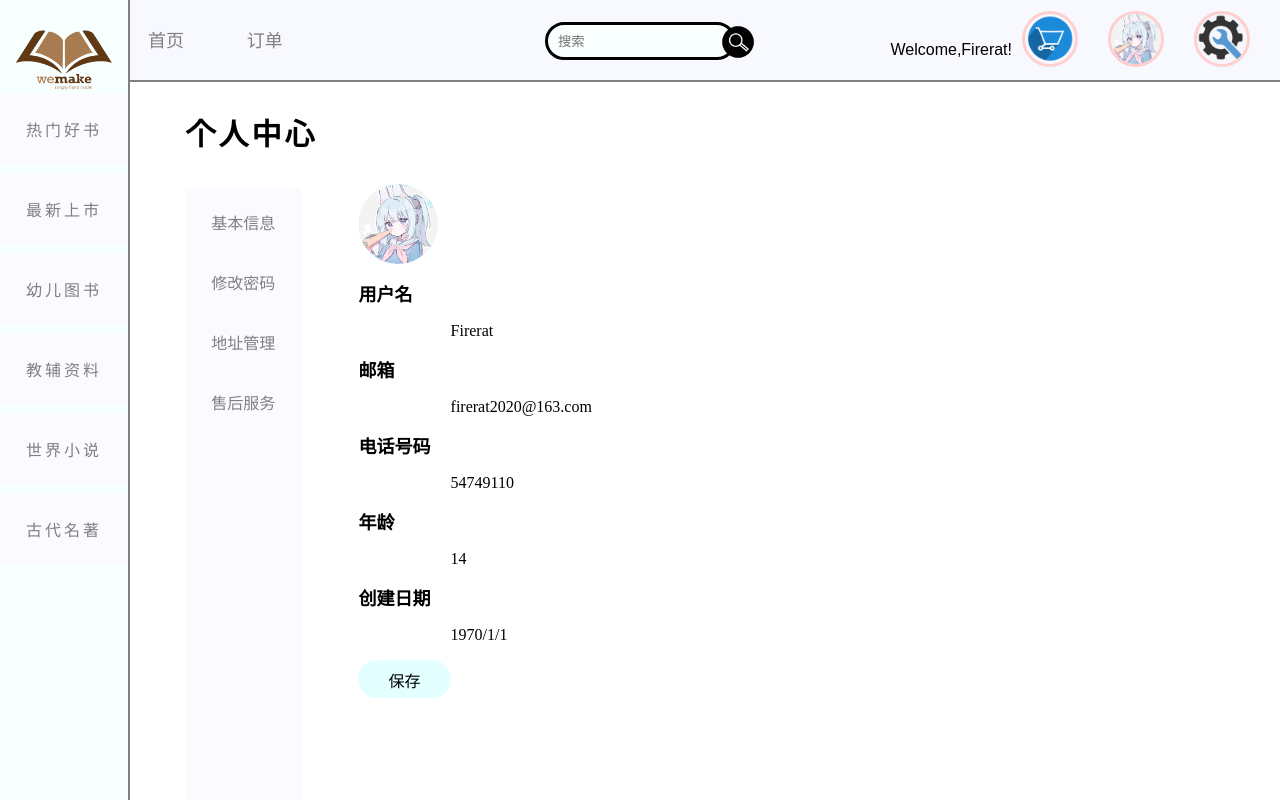
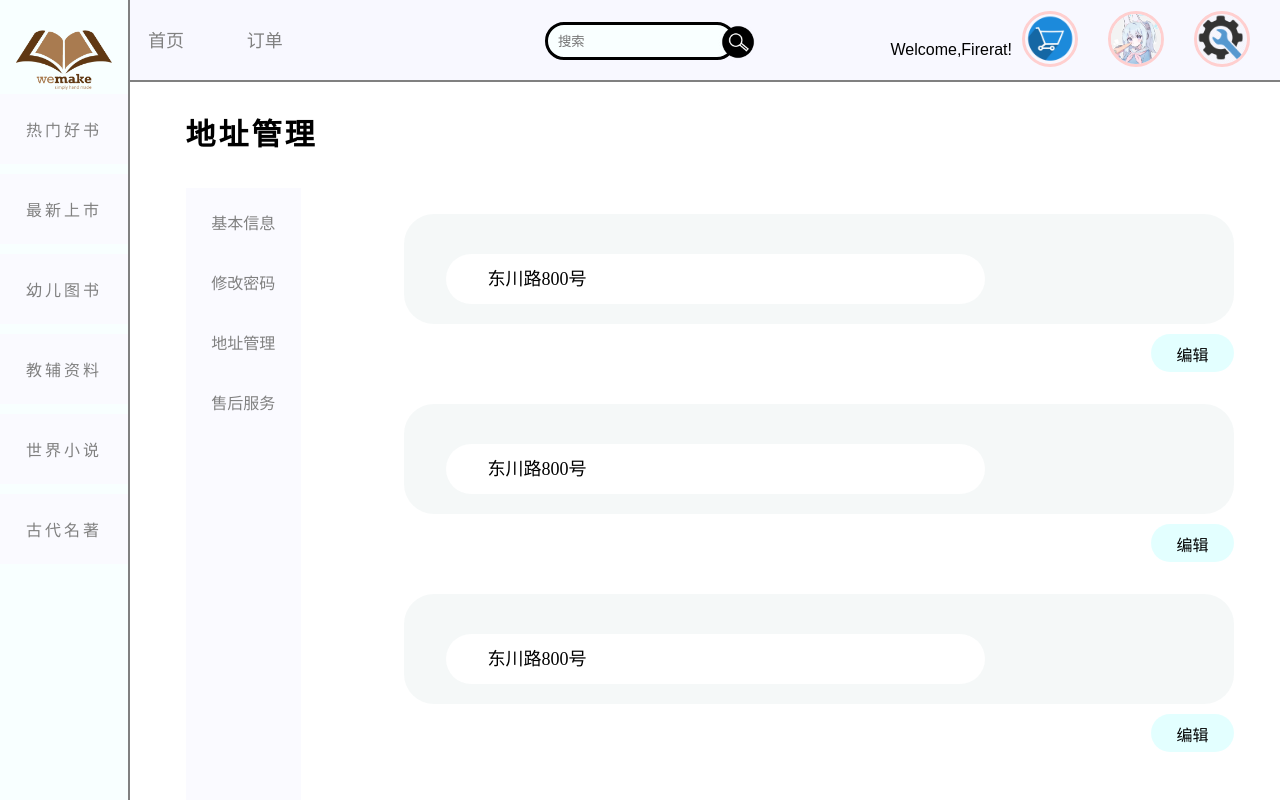
Before and after one commit to Fireratt/BookStore, a React (Create React App) app: page /Information in a window 1280 px wide. Both pictures are taken after a click on the element "地址管理". Built offline with nearby package versions, Linux system fonts and the light colour scheme.

Commit message:
add the location manage page . add a new component: buttonEditText . It is a text editor with button(Edit/Save)

```diff
--- a/src/View/Information.js
+++ b/src/View/Information.js
@@ -6,6 +6,7 @@ import "../Page.css"
 import EditableText from "../component/editableText";
 import InformationManage from "./InformationManage";
 import ChangePWPage from "./ChangePW";
+import LocationManage from "./LocationManage";
 function InformationPage(props)
 {
     let [displaying,setDisplaying] = useState(0) ;  // use to change the tag of this page ;
@@ -18,16 +19,21 @@ function InformationPage(props)
         Head : "/Source/HeadPortrait.png"
     }
     const location = [
-        {location : "东川路800号"} ,
-        {location : "东川路800号"} ,
-        {location : "东川路800号"} ,
+        {Location : "东川路800号"} ,
+        {Location : "东川路800号"} ,
+        {Location : "东川路800号"} ,
     ]
     return(
         <div id ="InformationPage">
             <TopBar/>
             <SideBar data = {props.data}/>
             <div className="ContentBlock">
-                <p className="Page_Title"> 个人中心 </p>
+                <p className="Page_Title">
+                    {displaying===0 && "个人中心"}
+                    {displaying===1 && "修改密码"}
+                    {displaying===2 && "地址管理"}
+                    {displaying===3 && "售后服务"}
+                </p>
                 <div id = "Information_SideBar">
                     <div id = "Information_Basic" className="Information_SideBtn" onClick={()=>setDisplaying(0)}>
                         基本信息
@@ -45,7 +51,7 @@ function InformationPage(props)
                 <div id = "Information_View">
                     {displaying===0 && <InformationManage data = {data}/>}
                     {displaying===1 && <ChangePWPage/>}
-                    {displaying===2 && <InformationManage data = {data}/>}
+                    {displaying===2 && <LocationManage data = {location}/>}
                     {displaying===3 && <InformationManage data = {data}/>}
                 </div>
             </div>
--- a/src/View/LocationManage.js
+++ b/src/View/LocationManage.js
@@ -1,8 +1,12 @@
 import React from "react";
-
-funtion LocationManage(props)
+import Location from "../component/Location";
+function LocationManage(props)
 {
+    let data = (props.data)?.map((unit)=><Location Location = {unit.Location}/>)
     return(
-
+        <div id = "LocationManage">
+            {data}
+        </div >
     )
 }
+export default LocationManage ;
--- a/src/component/Components.css
+++ b/src/component/Components.css
@@ -10,3 +10,68 @@
     background-color: rgba(230, 237, 238,0.4);
     border-radius: 30px ;
 }
+.Component_TextBlock
+{
+    width: 60% ;
+    margin-left: 5%;
+    margin-top: 30px;
+    margin-bottom: 30px ;
+    height: 50px;
+
+
+    font-size: large ;
+    font-family: Microsoft Yahei ,STXihei;
+
+    text-align: left;
+    line-height: 50px ;
+    padding-left: 5%;
+    border-radius: 30px ;
+    background-color: white;
+}
+.Component_TextEdit
+{
+    width: 60% ;
+    margin-left: 5%;
+    margin-top: 30px;
+    margin-bottom: 30px ;
+    height: 50px;
+
+    font-size: large ;
+    font-family: Microsoft Yahei ,STXihei;
+
+    text-align: left;
+    line-height: 50px ;
+    padding-left: 5%;
+    border-radius: 30px ;
+    background-color: white;
+
+    border: 2px solid black;
+}
+.Component_TextEdit:focus
+{
+    border: 3px solid black;
+}
+/* Shared property end */
+.Location_Edit
+{
+    float: right;
+}
+/* .locationBlock
+{
+    padding-top: 10px;
+    height: 100px;
+} */
+.Edit_Btn
+{
+    float: right;
+}
+.Edit_Block
+{
+    padding-top: 10px;
+    height: 100px;
+}
+.Edit_TextBlock
+{
+    overflow-x: hidden;
+    overflow-y: auto;
+}
--- a/src/component/Location.js
+++ b/src/component/Location.js
@@ -0,0 +1,42 @@
+import React, { useState } from "react";
+import "./Components.css"
+import "../Page.css"
+import ButtonEdit from "./buttonEditText";
+function Location(props)
+{
+    let [location,setLocation] = useState(props.Location) ;
+    let [isEdit , setEdit] = useState(false) ;
+    function changeEdit()
+    {
+        setEdit(!isEdit) ;
+    }
+    function changeContent(event)
+    {
+        setLocation(event.currentTarget.value) ;
+    }
+    // return(
+    //     <div className="locationBlock Component_Block">
+    //         {
+    //             !isEdit &&
+    //             <p className="Location_Text Component_TextBlock">
+    //                 {location}
+    //             </p>
+    //         }
+    //         {
+    //             isEdit &&
+    //             <input type="text" className="Location_Text Component_TextEdit"
+    //                 value={location}
+    //                 onChange={changeContent}
+    //             />
+    //         }
+    //         <label className="Page_Btn Location_Edit" onClick={changeEdit}>
+    //             {!isEdit && "编辑"}
+    //             {isEdit && "保存"}
+    //         </label>
+    //     </div>
+    // )
+    return(
+        <ButtonEdit str = {location}/>
+    )
+}
+export default Location ;
--- /dev/null
+++ b/src/component/buttonEditText.js
@@ -0,0 +1,38 @@
+import React, { useState } from "react";
+import "./Components.css"
+import "../Page.css"
+function ButtonEdit(props)
+{
+    let [str,setLocation] = useState(props.str) ;
+    let [isEdit , setEdit] = useState(false) ;
+    function changeEdit()
+    {
+        setEdit(!isEdit) ;
+    }
+    function changeContent(event)
+    {
+        setLocation(event.currentTarget.value) ;
+    }
+    return(
+        <div className="Component_Block Edit_Block">
+            {
+                !isEdit &&
+                <p className="Component_TextBlock Edit_TextBlock">
+                    {str}
+                </p>
+            }
+            {
+                isEdit &&
+                <input type="text" className="Component_TextEdit"
+                    value={str}
+                    onChange={changeContent}
+                />
+            }
+            <label className="Edit_Btn Page_Btn" onClick={changeEdit}>
+                {!isEdit && "编辑"}
+                {isEdit && "保存"}
+            </label>
+        </div>
+    )
+}
+export default ButtonEdit ;
```
